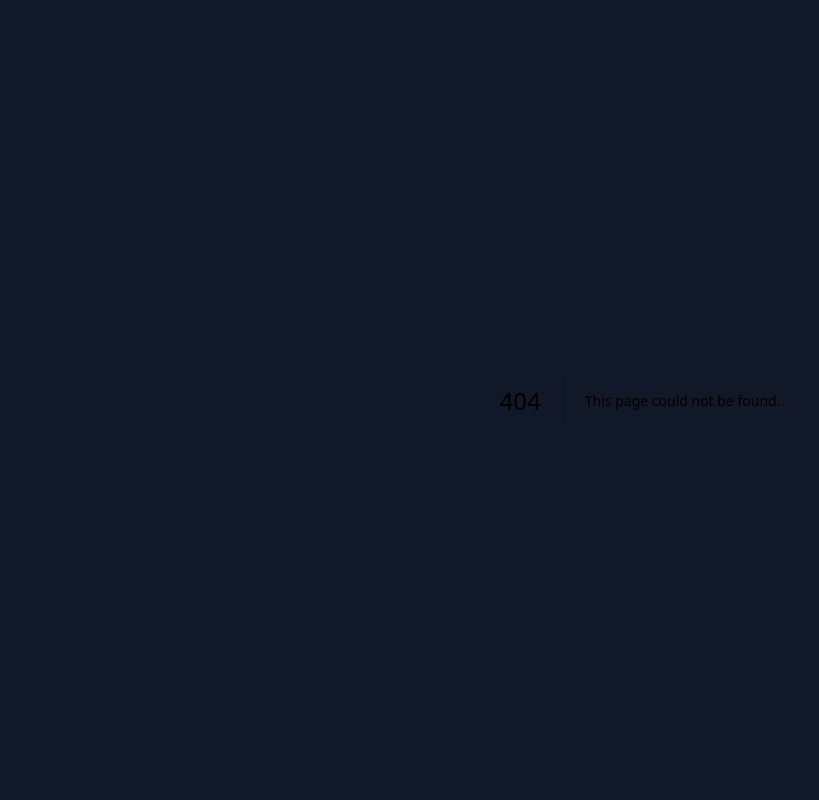
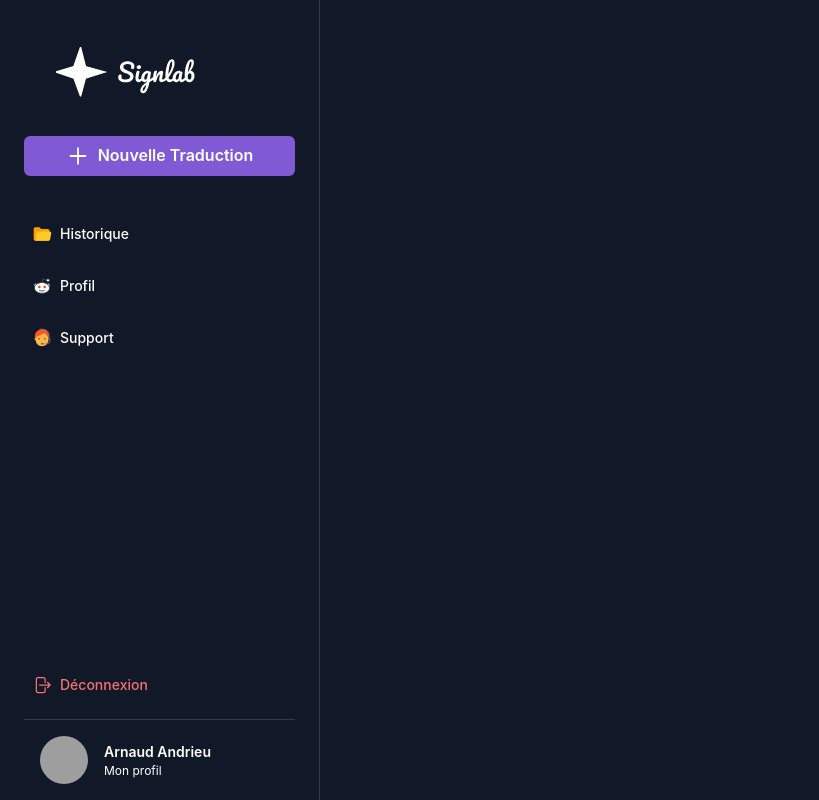
Before and after one commit to nymeku/app-signlab, a Next.js app: page /app/profil in a window 1280 px wide. Before the commit this address had no page. Shown: the whole page, without its empty margins (0-819 px from the left). Built offline with nearby package versions, Linux system fonts and the light colour scheme; grey boxes are pictures that could not be loaded.

Commit message:
redirection & pages

```diff
--- a/components/Sidebar/sidebar.jsx
+++ b/components/Sidebar/sidebar.jsx
@@ -1,22 +1,24 @@
 import { Button } from "@chakra-ui/react"
 import { signOut } from "next-auth/react"
-import { AiOutlinePlus, AiOutlineUser } from "react-icons/ai"
-import { FcAssistant, FcOpenedFolder, FcPortraitMode } from "react-icons/fc"
+import { useRouter } from "next/router"
+import { AiOutlinePlus } from "react-icons/ai"
+import { FcAssistant, FcOpenedFolder, FcReddit } from "react-icons/fc"
 
 const Sidebar = () => {
+	const router = useRouter()
 	const navigation = [
 		{
-			href: "/historique",
+			href: "/app/historique",
 			name: "Historique",
 			icon: <FcOpenedFolder size={20}/>,
 		},
 		{
-			href: "/profile",
+			href: "/app/profil",
 			name: "Profil",
-			icon: <FcPortraitMode size={20}/>,
+			icon: <FcReddit size={20}/>,
 		},
 		{
-			href: "/support",
+			href: "/app/support",
 			name: "Support",
 			icon: <FcAssistant size={20} />,
 		},
@@ -48,7 +50,7 @@ const Sidebar = () => {
 						</a>
 					</div>
 					<div className="flex-1 flex flex-col h-full overflow-auto">
-						<Button colorScheme="purple" leftIcon={<AiOutlinePlus size={"24px"} />} mb={"40px"}>
+						<Button colorScheme="purple" leftIcon={<AiOutlinePlus size={"24px"} />} mb={"40px"} onClick={() => router.push('/app/traduction')}>
 							Nouvelle Traduction
 						</Button>
 						<ul className="text-sm font-medium flex-1 space-y-4">
--- /dev/null
+++ b/pages/app/historique/index.js
@@ -0,0 +1,8 @@
+import AppLayout from "@/components/AppLayout"
+
+const Historique = () => {
+    return (<AppLayout>
+    </ AppLayout>)
+}
+
+export default Historique
--- /dev/null
+++ b/pages/app/profil/index.js
@@ -0,0 +1,7 @@
+import AppLayout from "@/components/AppLayout"
+const Profile = () => {
+    return (<AppLayout>
+        </ AppLayout>)
+}
+
+export default Profile
--- /dev/null
+++ b/pages/app/support/index.js
@@ -0,0 +1,7 @@
+import AppLayout from "@/components/AppLayout"
+const Support = () => {
+    return (<AppLayout>
+        </ AppLayout>)
+}
+
+export default Support
--- /dev/null
+++ b/pages/app/traduction/index.js
@@ -0,0 +1,7 @@
+import AppLayout from "@/components/AppLayout"
+const Translation = () => {
+    return (<AppLayout>
+        </ AppLayout>)
+}
+
+export default Translation
```
